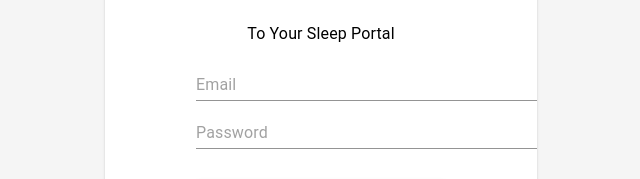
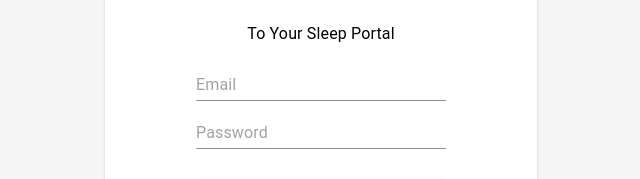
Before and after one commit to chanp-ark/igs-cms, a Next.js app: page /login in a window 1280 px wide. Shown: the part 330-509 px from the top of the page, without its empty margins (319-959 px from the left). Built offline with nearby package versions, Linux system fonts and the light colour scheme; no server answers; the database is empty.

Commit message:
Fix styles for login

```diff
--- a/src/pages/login.tsx
+++ b/src/pages/login.tsx
@@ -82,14 +82,14 @@ const LoginForm: React.FC = () => {
             placeholder="Email"
             type="email"
             value={email}
-            style={{ marginBottom: "1rem" }}
+            style={{ marginBottom: "1rem", maxWidth: "100%" }}
           />
           <Input
             onChange={(e) => setPassword(e.target.value)}
             placeholder="Password"
             type="password"
             value={password}
-            style={{ marginBottom: "1rem" }}
+            style={{ marginBottom: "1rem", maxWidth: "100%"  }}
           />
           <Button
             type="submit"
```
